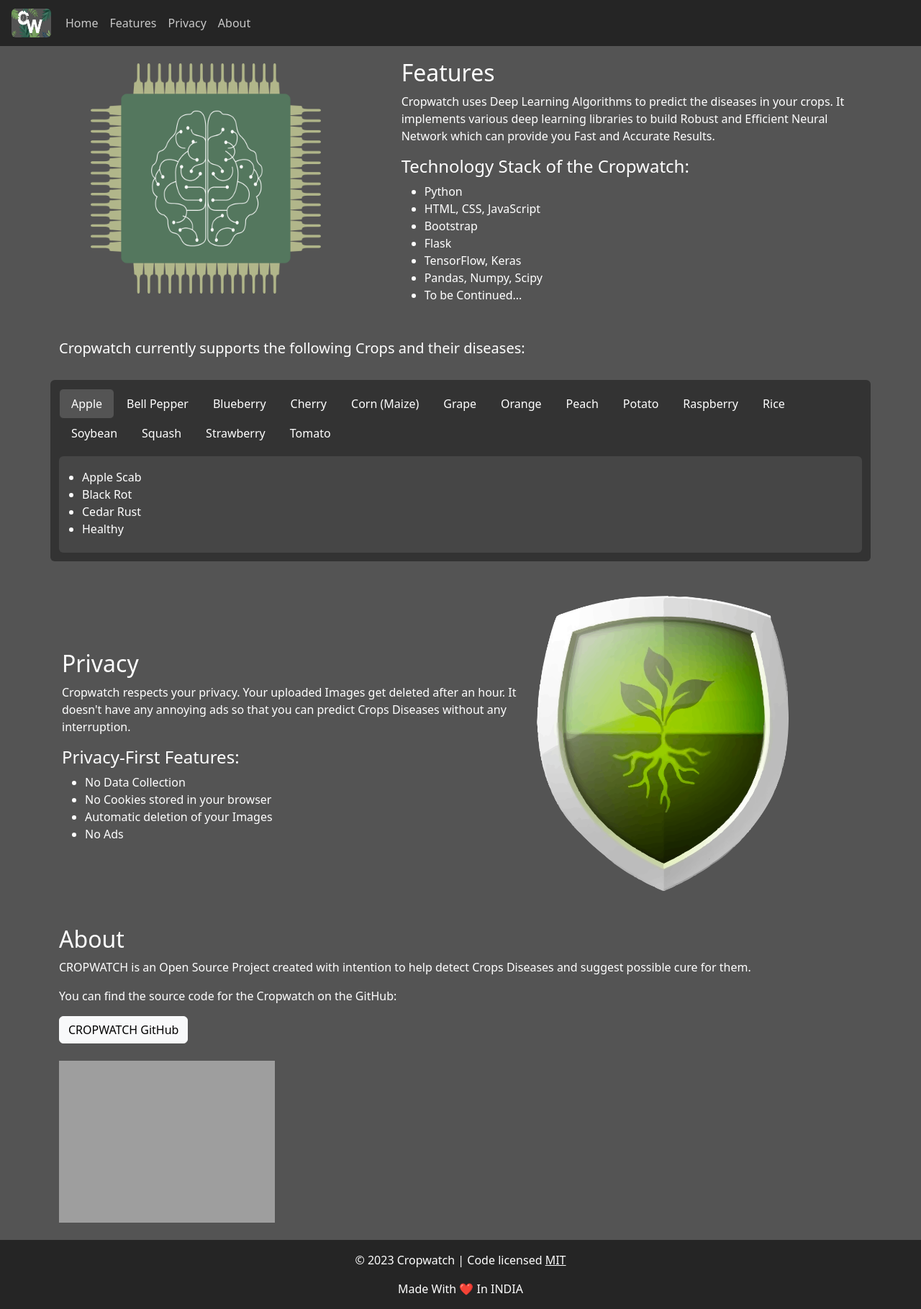
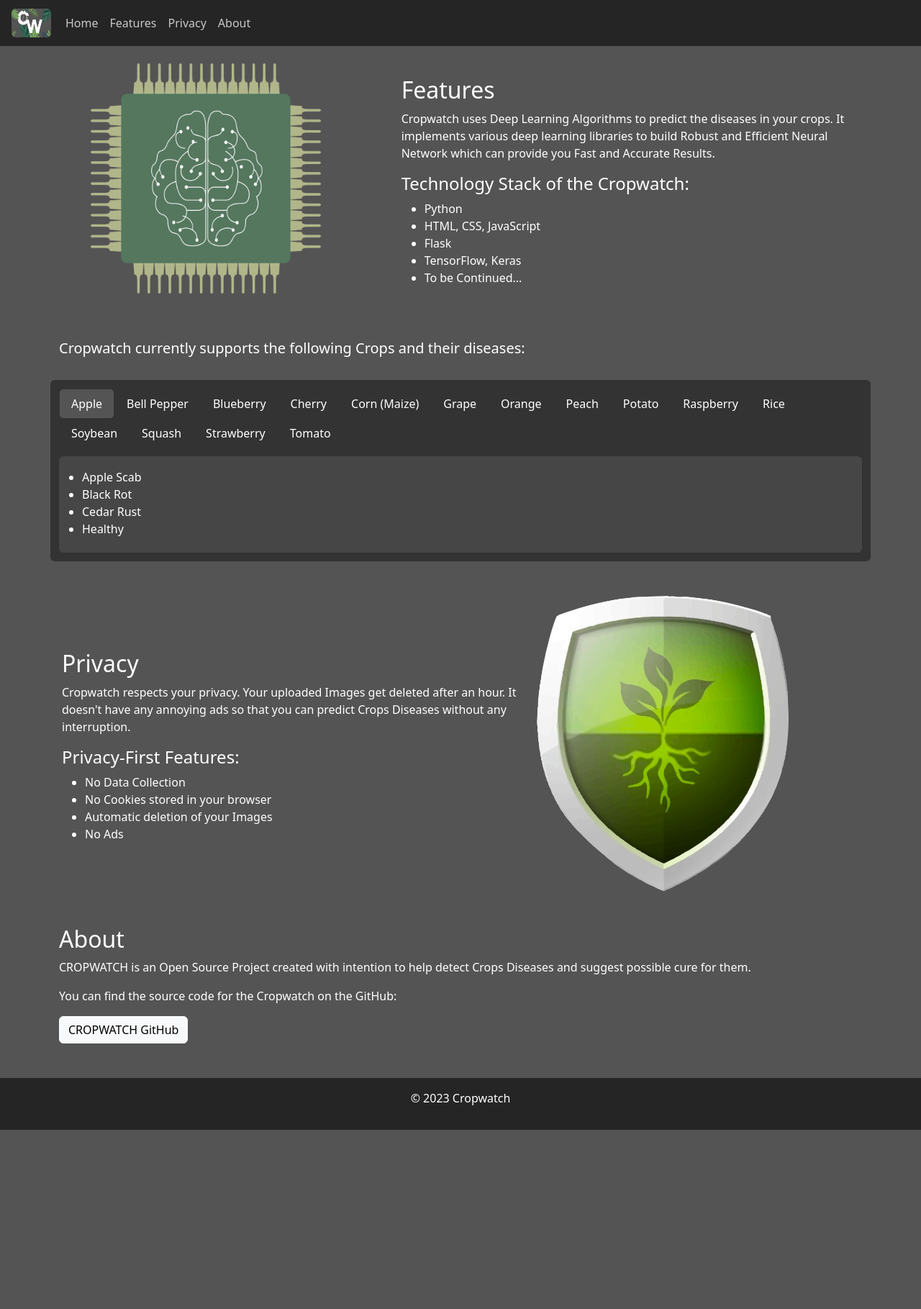
Before and after one commit to Aimank009/CropWatch_final, a Flask app: template templates/base.html in a window 1280 px wide. Shown: the whole page at 72% size. After the commit the page ends 1570 px from the top, so only its background shows below. Run offline with Flask 3, Linux system fonts and the light colour scheme; the template is opened without the code that fills it, so the values that code supplies are empty; grey boxes are pictures that could not be loaded.

Commit message:
Add files via upload

```diff
--- a/templates/base.html
+++ b/templates/base.html
@@ -55,10 +55,8 @@
                             <ul>
                                 <li>Python</li>
                                 <li>HTML, CSS, JavaScript</li>
-                                <li>Bootstrap</li>
                                 <li>Flask</li>
                                 <li>TensorFlow, Keras</li>
-                                <li>Pandas, Numpy, Scipy</li>
                                 <li>To be Continued...</li>
                             </ul>
                         </div>
@@ -220,18 +218,16 @@
                     <h2>About</h2>
                     <p>CROPWATCH is an Open Source Project created with intention to help detect Crops Diseases and suggest possible cure for them.</p>
                     <p>You can find the source code for the Cropwatch on the GitHub:</p>
-                    <a href="https://github.com/Aashrut/Cropwatch" target="_blank" class="btn btn-light">CROPWATCH GitHub</a>
+                    <a href="https://github.com/Aimank009/CropWatch_final" target="_blank" class="btn btn-light">CROPWATCH GitHub</a>
                     <br />
                     <br />
-                    <img width="300" src="{{ url_for('static', filename='MS_Startups_Celebration_Badge_Dark.png') }}" />
                 </div>
             </div>
             <br>
         </main>
         <footer class="nav-color mt-auto text-center footer py-3 mb-0">
             <div class="container">
-                <p>© 2023 Cropwatch | Code licensed <a href="https://github.com/Aashrut/Cropwatch/blob/master/LICENSE" target="_blank" style="color: white;">MIT</a></p>
-                <p class="mb-0">Made With ❤️ In INDIA</p>
+                <p>© 2023 Cropwatch </p>
             </div>
         </footer>
         <!-- Bootstrap Bundle with Popper -->
```
